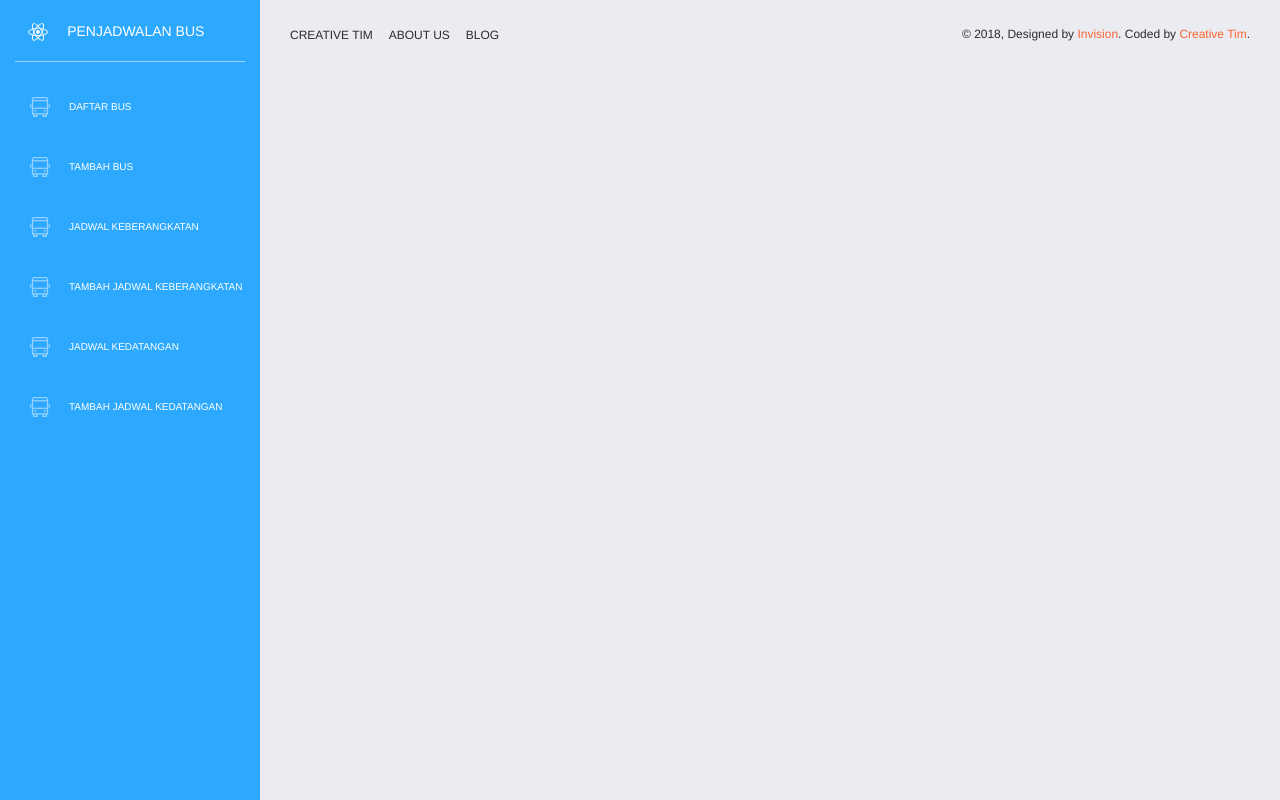
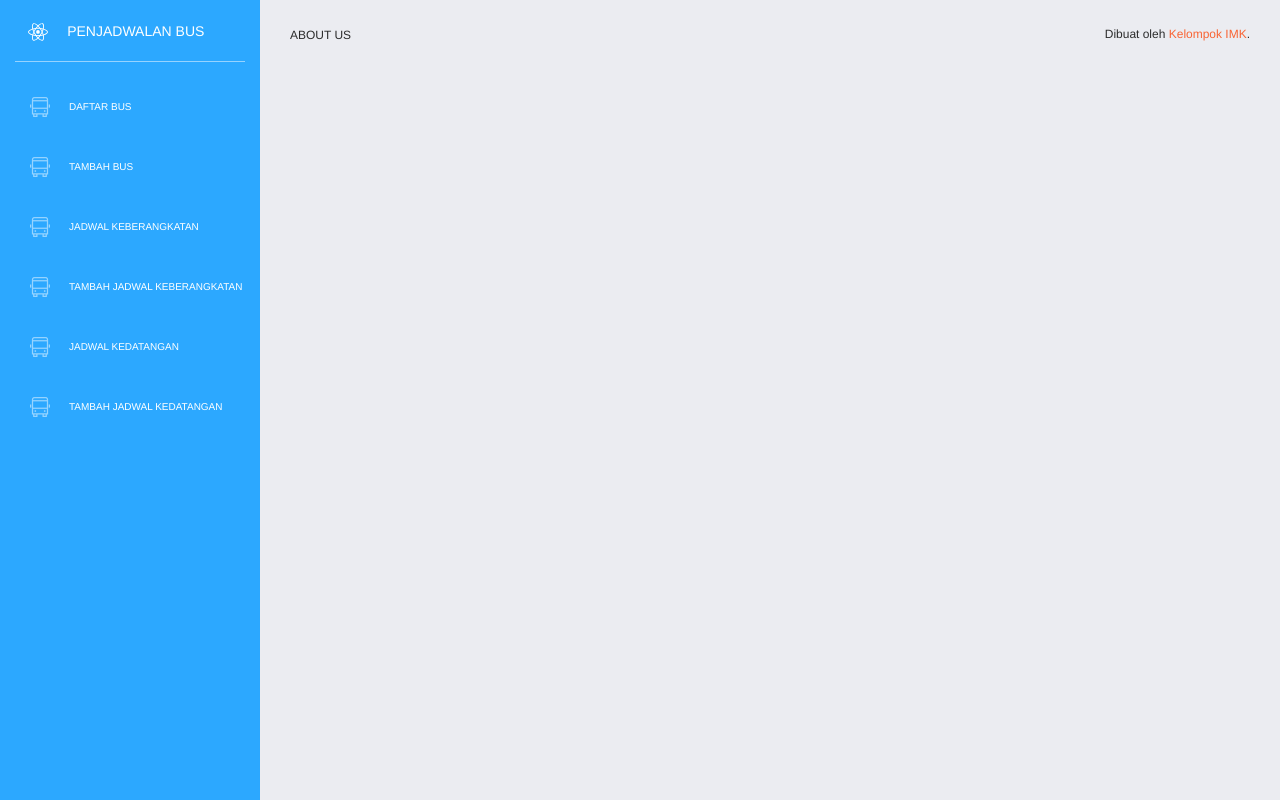
Before and after one commit to fannyhasbi/bus-schedule-react, a React (Create React App) app: page / in a window 1280 px wide. Built offline with nearby package versions, Linux system fonts and the light colour scheme.

Commit message:
Update footer content

```diff
--- a/src/components/Footer/Footer.js
+++ b/src/components/Footer/Footer.js
@@ -2,6 +2,7 @@ import React from "react";
 import { Container } from "reactstrap";
 // used for making the prop types of this component
 import PropTypes from "prop-types";
+import { Link } from 'react-router-dom';
 
 class Footer extends React.Component {
   render() {
@@ -13,31 +14,18 @@ class Footer extends React.Component {
           <nav>
             <ul>
               <li>
-                <a href="https://www.creative-tim.com">Creative Tim</a>
-              </li>
-              <li>
-                <a href="https://presentation.creative-tim.com">About Us</a>
-              </li>
-              <li>
-                <a href="https://blog.creative-tim.com">Blog</a>
+                <Link to="/about">About Us</Link>
               </li>
             </ul>
           </nav>
           <div className="copyright">
-            &copy; {1900 + new Date().getYear()}, Designed by{" "}
+            Dibuat oleh{" "}
             <a
-              href="https://www.invisionapp.com"
+              href="http://undip.ac.id"
               target="_blank"
               rel="noopener noreferrer"
             >
-              Invision
-            </a>. Coded by{" "}
-            <a
-              href="https://www.creative-tim.com"
-              target="_blank"
-              rel="noopener noreferrer"
-            >
-              Creative Tim
+              Kelompok IMK
             </a>.
           </div>
         </Container>
```
